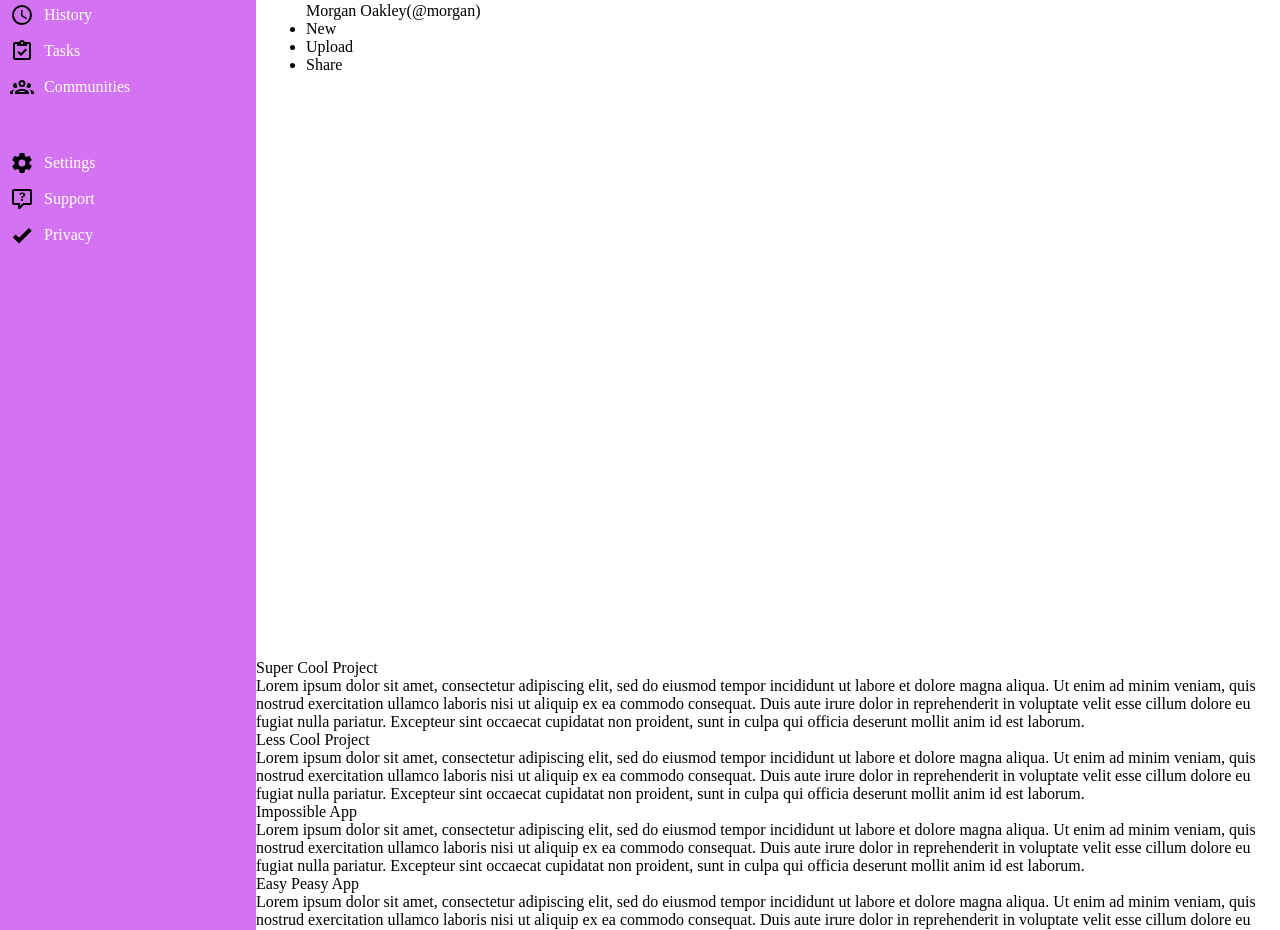
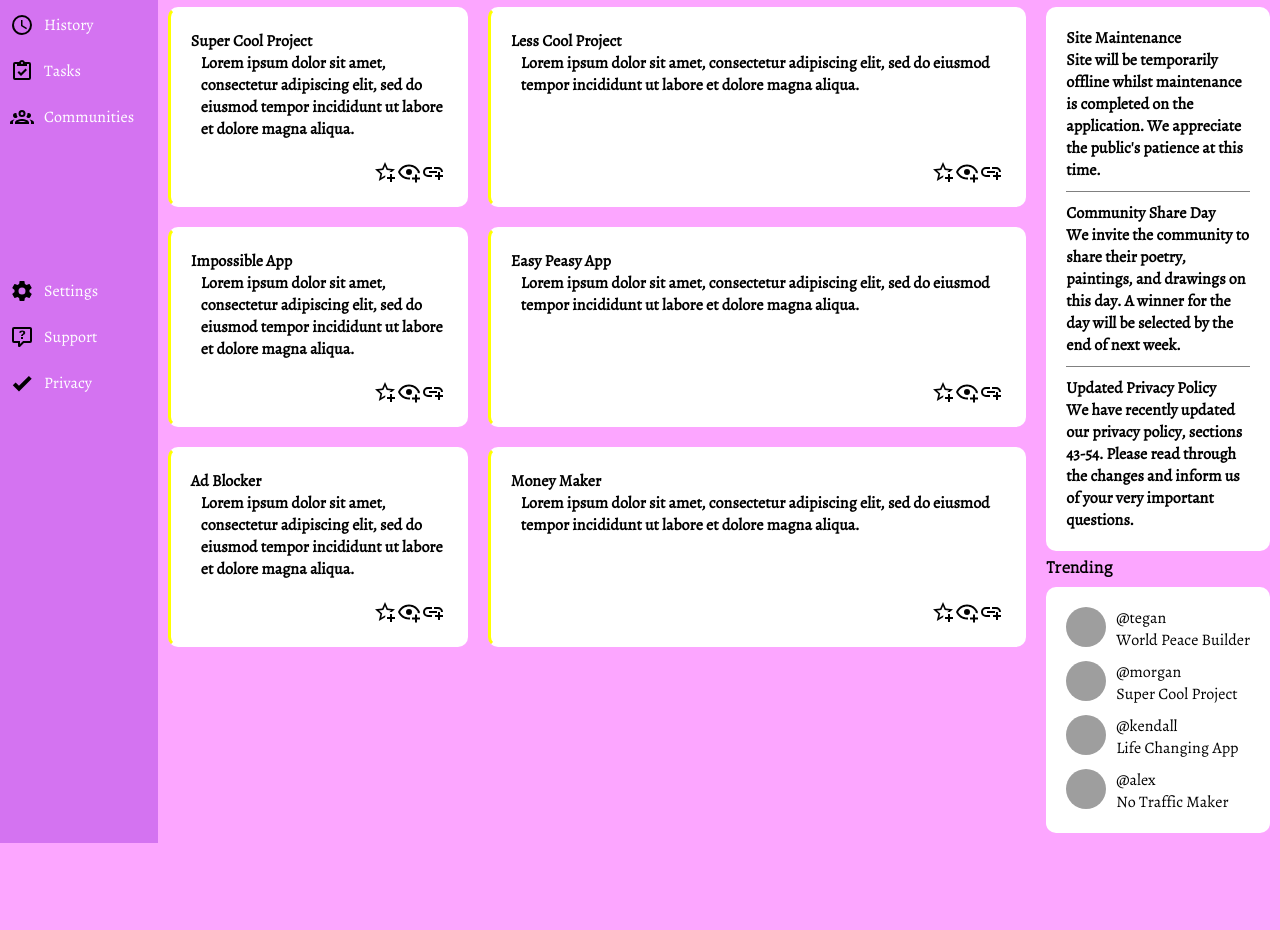
Before and after one commit to rynerson/odin-admin-dashboard, a plain HTML site: page index.html in a window 1280 px wide. Shown: the part 191-1121 px from the top of the page. Drawn offline with Linux system fonts and the light colour scheme; grey boxes are pictures that could not be loaded.

Commit message:
Add custom fonts. Develop card layout for main content. Develop the announcements and Trending areas.

```diff
--- /dev/null
+++ b/fonts/stylesheet.css
@@ -0,0 +1,17 @@
+@font-face {
+    font-family: 'Antic Slab';
+    src: url('AnticSlab.woff2') format('woff2'),
+        url('AnticSlab.woff') format('woff');
+    font-weight: 300;
+    font-style: normal;
+    font-display: swap;
+}
+
+@font-face {
+    font-family: 'Alegreya';
+    src: url('Alegreya-Regular.woff2') format('woff2'),
+        url('Alegreya-Regular.woff') format('woff');
+    font-weight: normal;
+    font-style: normal;
+    font-display: swap;
+}
--- a/index.html
+++ b/index.html
@@ -10,23 +10,21 @@
      <div class="side_bar">
         <div class="logo_info">
         <img src = "./svgs/view-dashboard-outline.svg" alt = "dashboard" class = "logo">
-        <p>Dashboard</p>
+        <h4 class="headings">Dashboard</h4>
         </div>
         <div class="menu">
-        <ul>
-            <div class="menu_top">
+        <ul class="menu_top">
                 <li><img src="./svgs/home-variant-outline.svg" alt="home logo" class = "icons"> <a href="#">Home</a></li>
                 <li><img src="./svgs/face-woman-profile.svg" alt="profile" class = "icons"><a href="#">Profile</a></li>
                 <li><img src="./svgs/message-reply-outline.svg" alt="messages" class = "icons"><a href="#">Messages</a></li>
                 <li><img src="./svgs/clock-outline.svg" alt="clock outline" class = "icons"><a href = "#">History</a></li>
                 <li><img src="./svgs/clipboard-check-outline.svg" alt="clipboard" class = "icons"><a href = "#">Tasks</a></li>
                 <li><img src="./svgs/account-group-outline.svg" alt="communities" class = "icons"><a href = "#">Communities</a></li>
-            </div>
-            <div class="menu_bottom">
+        </ul>
+        <ul class="menu_bottom">
                 <li><img src="./svgs/cog.svg" alt="settings" class = "icons"><a href = "#">Settings</a></li>
                 <li><img src="./svgs/comment-question-outline.svg" alt="question comment box" class = "icons"><a href = "#">Support</a></li>
                 <li><img src="./svgs/check-bold.svg" alt="checkmark" class = "icons"><a href = "#">Privacy</a></li>
-            </div>
         </ul>
     </div>
 
@@ -36,123 +34,176 @@
         <div>
             <img src="svgs/magnify.svg" alt="magnifying glass" class = "icons">
             <input type="text" class = "search_box">
-            <img src="cat.png" alt="gray kitten">
+            <img src="photos/cat.png" alt="gray kitten">
             <img src="./svgs/bell-ring.svg" alt="ringing bell" class="icons">
             <p>Morgan Oakley</p>
         </div>
         <div>
-        <img src="cat.png" alt="gray kitten">
+            <div>
+                <img src="photos/cat.png" alt="gray kitten">
+                <div class = "name_block">
                 <p>Hi there,</p>
                 <p>Morgan Oakley(@morgan)</p>
-        <ul>
-            <li>New</li>
-            <li>Upload</li>
-            <li>Share</li>
-        </ul>
                 </div>
             </div>
 
+
+
+            <button>New</button>
+            <button>Upload</button>
+            <button>Share</button>
+
+        </div>
+
+    </div>
+
     <div class="main_content">
+        <h4 class="headings">Your Projects</h4>
         <div class="projects">
             <div class="card">
-                <p>Super Cool Project</p>
+                <div class="card_content">
+                    <h4>Super Cool Project</h4>
                     <p>Lorem ipsum dolor sit amet, consectetur adipiscing elit,
                         sed do eiusmod tempor incididunt ut labore et dolore magna aliqua.
-                    Ut enim ad minim veniam, quis nostrud exercitation ullamco laboris nisi ut aliquip ex ea commodo consequat.
-                    Duis aute irure dolor in reprehenderit in voluptate velit esse cillum dolore eu fugiat nulla pariatur.
-                    Excepteur sint occaecat cupidatat non proident, sunt in culpa qui officia deserunt mollit anim id est laborum.
+
                     </p>
                 </div>
+                <div class="card_svgs">
+                    <img src="svgs/star-plus-outline.svg" alt="star" class = "icons">
+                    <img src="svgs/eye-plus-outline.svg" alt="eye" class = "icons">
+                    <img src="svgs/link-plus.svg" alt="link" class = "icons">
+                </div>
+            </div>
             <div class="card">
-                <p>Less Cool Project</p>
+                <div class="card_content">
+                    <h4>Less Cool Project</h4>
                     <p>Lorem ipsum dolor sit amet, consectetur adipiscing elit,
                     sed do eiusmod tempor incididunt ut labore et dolore magna aliqua.
-                    Ut enim ad minim veniam, quis nostrud exercitation ullamco laboris nisi ut aliquip ex ea commodo consequat.
-                    Duis aute irure dolor in reprehenderit in voluptate velit esse cillum dolore eu fugiat nulla pariatur.
-                    Excepteur sint occaecat cupidatat non proident, sunt in culpa qui officia deserunt mollit anim id est laborum.
+
                     </p>
                 </div>
+                 <div class="card_svgs">
+                    <img src="svgs/star-plus-outline.svg" alt="star" class = "icons">
+                    <img src="svgs/eye-plus-outline.svg" alt="eye" class = "icons">
+                    <img src="svgs/link-plus.svg" alt="link" class = "icons">
+                </div>
+
+            </div>
             <div class="card">
-                <p>Impossible App</p>
+            <div class = "card_content">
+                <h4>Impossible App</h4>
                 <p>Lorem ipsum dolor sit amet, consectetur adipiscing elit,
                     sed do eiusmod tempor incididunt ut labore et dolore magna aliqua.
-                    Ut enim ad minim veniam, quis nostrud exercitation ullamco laboris nisi ut aliquip ex ea commodo consequat.
-                    Duis aute irure dolor in reprehenderit in voluptate velit esse cillum dolore eu fugiat nulla pariatur.
-                    Excepteur sint occaecat cupidatat non proident, sunt in culpa qui officia deserunt mollit anim id est laborum.
+
                 </p>
             </div>
+             <div class="card_svgs">
+                    <img src="svgs/star-plus-outline.svg" alt="star" class = "icons">
+                    <img src="svgs/eye-plus-outline.svg" alt="eye" class = "icons">
+                    <img src="svgs/link-plus.svg" alt="link" class = "icons">
+            </div>
+            </div>
             <div class="card">
-                <p>Easy Peasy App</p>
+            <div class="card_content">
+                <h4>Easy Peasy App</h4>
                  <p>Lorem ipsum dolor sit amet, consectetur adipiscing elit,
                     sed do eiusmod tempor incididunt ut labore et dolore magna aliqua.
-                    Ut enim ad minim veniam, quis nostrud exercitation ullamco laboris nisi ut aliquip ex ea commodo consequat.
-                    Duis aute irure dolor in reprehenderit in voluptate velit esse cillum dolore eu fugiat nulla pariatur.
-                    Excepteur sint occaecat cupidatat non proident, sunt in culpa qui officia deserunt mollit anim id est laborum.
+
                 </p>
             </div>
+            <div class = "card_svgs">
+                <img src="svgs/star-plus-outline.svg" alt="star" class = "icons">
+                <img src="svgs/eye-plus-outline.svg" alt="eye" class = "icons">
+                <img src="svgs/link-plus.svg" alt="link" class = "icons">
+            </div>
+            </div>
             <div class="card">
-                <p>Ad Blocker</p>
+                <div class = "card_content">
+                <h4>Ad Blocker</h4>
                  <p>Lorem ipsum dolor sit amet, consectetur adipiscing elit,
                     sed do eiusmod tempor incididunt ut labore et dolore magna aliqua.
-                    Ut enim ad minim veniam, quis nostrud exercitation ullamco laboris nisi ut aliquip ex ea commodo consequat.
-                    Duis aute irure dolor in reprehenderit in voluptate velit esse cillum dolore eu fugiat nulla pariatur.
-                    Excepteur sint occaecat cupidatat non proident, sunt in culpa qui officia deserunt mollit anim id est laborum.
+
                 </p>
             </div>
+            <div class = "card_svgs">
+                    <img src="svgs/star-plus-outline.svg" alt="star" class = "icons">
+                    <img src="svgs/eye-plus-outline.svg" alt="eye" class = "icons">
+                    <img src="svgs/link-plus.svg" alt="link" class = "icons">
+            </div>
+            </div>
             <div class="card">
-                <p>Money Maker</p>
+                <div class = "card_content">
+                    <h4>Money Maker</h4>
                     <p>Lorem ipsum dolor sit amet, consectetur adipiscing elit,
                     sed do eiusmod tempor incididunt ut labore et dolore magna aliqua.
-                    Ut enim ad minim veniam, quis nostrud exercitation ullamco laboris nisi ut aliquip ex ea commodo consequat.
-                    Duis aute irure dolor in reprehenderit in voluptate velit esse cillum dolore eu fugiat nulla pariatur.
-                    Excepteur sint occaecat cupidatat non proident, sunt in culpa qui officia deserunt mollit anim id est laborum.
                     </p>
+                </div>
+                  <div class = "card_svgs">
+                    <img src="svgs/star-plus-outline.svg" alt="star" class = "icons">
+                    <img src="svgs/eye-plus-outline.svg" alt="eye" class = "icons">
+                    <img src="svgs/link-plus.svg" alt="link" class = "icons">
+            </div>
             </div>
 
 
         </div>
+
+
+
+    </div>
+
      <div class="announcements">
+           <h4 class = "headings">Announcements</h4>
+           <div class="articles">
             <div class="article">
-                <p>Site Maintenance</p>
-                <p>Site will be temporarily offline whilst maintenance is completed on the application.
+                <h4>Site Maintenance</h4>
+                <p class="bottom-border">Site will be temporarily offline whilst maintenance is completed on the application.
                     We appreciate the public's patience at this time.  </p>
             </div>
             <div class="article">
-                <p>Community Share Day</p>
-                <p>We invite the community to share their poetry, paintings, and drawings on this day.
+                <h4>Community Share Day</h4>
+                <p class="bottom-border">We invite the community to share their poetry, paintings, and drawings on this day.
                     A winner for the day will be selected by the end of next week.
                 </p>
             </div>
             <div class="article">
-                <p>Updated Privacy Policy</p>
+                <h4>Updated Privacy Policy</h4>
                 <p>We have recently updated our privacy policy, sections 43-54.
                  Please read through the changes and inform us of your very important questions.</p>
             </div>
-
+        </div>
         </div>
         <div class="trending">
+            <h4 class="headings">Trending</h4>
+            <div class = "profiles">
             <div class = "profile">
-                <img src = "david-kohler-OmWw4SfE2DI-unsplash.jpg">
+                <img src = "photos/david-kohler-OmWw4SfE2DI-unsplash.jpg">
+                <div class = profile_block>
                     <p>@tegan</p>
                     <p>World Peace Builder</p>
                 </div>
+                </div>
             <div class = "profile">
-                <img src = "scott-webb-ttCFWHrmWH4-unsplash.jpg">
+                <img src = "photos/scott-webb-ttCFWHrmWH4-unsplash.jpg">
+                <div class = "profile_block">
                     <p>@morgan</p>
                     <p>Super Cool Project</p>
                 </div>
+            </div>
             <div class = "profile">
-                <img src = "mikhail-vasilyev-IFxjDdqK_0U-unsplash.jpg">
+                <img src = "photos/mikhail-vasilyev-IFxjDdqK_0U-unsplash.jpg">
+                <div class = "profile_block">
                     <p>@kendall</p>
                     <p>Life Changing App</p>
                 </div>
+            </div>
             <div class = "profile">
-                <img src = "andreas-brun-E2XMlTtLSQM-unsplash.jpg">
+                <img src = "photos/andreas-brun-E2XMlTtLSQM-unsplash.jpg">
+                <div class = "profile_block">
                     <p>@alex</p>
-                <p>No traffic maker</p>
+                    <p>No Traffic Maker</p>
                 </div>
-
-
+            </div>
             </div>
 
 
--- a/style.css
+++ b/style.css
@@ -1,3 +1,22 @@
+/*fonts*/
+@font-face {
+    font-family: 'Antic Slab';
+    src: url('fonts/AnticSlab.woff2') format('woff2'),
+        url('fonts/AnticSlab.woff') format('woff');
+    font-weight: 300;
+    font-style: normal;
+    font-display: swap;
+}
+
+@font-face {
+    font-family: 'Alegreya';
+    src: url('fonts/Alegreya-Regular.woff2') format('woff2'),
+        url('fonts/Alegreya-Regular.woff') format('woff');
+    font-weight: normal;
+    font-style: normal;
+    font-display: swap;
+}
+
 /*reset*/
 * {
   margin: 0;
@@ -5,30 +24,75 @@
   box-sizing: border-box; /* Ensures padding and border are included in the element's total width and height */
 
 }
+/*body*/
 body{
-    background-color:rgb(255, 255, 255);
+    background-color:rgb(252, 166, 255);
     display:grid;
     grid-auto-flow:column;
-    grid-template-columns: 1fr 4fr;
-    grid-template-rows:1fr 1fr;
+    grid-template-columns: auto 4fr 1fr;
+    grid-template-rows:1fr auto auto;
+    grid-template-areas:
+        "sidebar header header"
+        "sidebar main announcements"
+        "sidebar main trending";
+    font-family:"Alegreya", serif;
+    height:100vh;
 }
+/* heading font style */
+.headings{
+    font-family:'Antic Slab', serif;
+    margin-left:10px;
+}
+/*default image style*/
 img{
     width:50px;
     height:auto;
 }
-.side_bar{
-    background-color:rgb(212, 115, 241);
-    color:white;
+/*side bar styles*/
+/* Sidebar container */
+.side_bar {
+    background-color: rgb(212, 115, 241);
+    color: white;
     padding: 10px;
-    grid-row:1/-1;
-    display:grid;
-    grid-auto-flow:row;
-    grid-template-rows: auto 1fr;
-    row-gap:20px;
+    grid-area: sidebar;
+    display: grid;
+    grid-template-rows: auto 1fr; /* logo at top, menu fills rest */
 
 
+}
+.menu {
+    display: grid;
+    grid-template-rows: 0.5fr 1fr 2fr; /* top menu, spacer, bottom menu */
+
+}
+
+.menu ul{
+    list-style-type:none;
+    margin:0;
+    padding:0;
+
+}
+.menu ul li {
+    display: grid;
+    grid-template-columns: auto 1fr; /* icon column + flexible text column */
+    align-items: center; /* vertically center both */
+    column-gap: 10px; /* space between icon and text */
+    padding: 6px 0;
+}
+.menu_top{
+    display: grid;
+    row-gap:10px;
 
 
+}
+.menu_bottom{
+    display:grid;
+    row-gap:10px;
+    align-self:end;
+}
+.menu ul a{
+    text-decoration:none;
+    color:white;
 }
 .logo{
     width:50px;
@@ -40,47 +104,16 @@ img{
     grid-template-columns:auto 1fr;
     align-items:center;
 }
+/*header styles*/
 .header{
-    grid-row:1/2;
-    grid-column:2/2;
+    grid-area:header;
     display:grid;
-    grid-template-rows: auto 1fr 1fr 1fr;
-    grid-template-columns: 1fr 1fr;
-    grid-auto-flow:column;
-    padding:50px;
-}
-
-.main_content{
-    grid-row:2/2;
-    grid-column:2/2;
-}
-.menu ul{
-    list-style-type:none;
-    margin:0;
-    padding:0;
+    grid-template-rows: auto 1fr;
+    padding:20px;
+    border-bottom:1px solid rgb(138, 114, 114);
+    margin-bottom:20px;
 
 
-}
-.menu ul li {
-    display: grid;
-    grid-template-columns: auto 1fr;  /* icon column + flexible text column */
-    align-items: center;              /* vertically center both */
-    column-gap: 10px;                 /* space between icon and text */
-    padding: 6px 0;
-}
-
-.icons {
-    width: 24px;                 /* smaller icons look cleaner */
-    height: auto;
-}
-.menu ul{
-    display:grid;
-    grid-template-rows: auto 1fr;
-    row-gap:40px;
-}
-.menu ul a{
-    text-decoration:none;
-    color:white;
 }
 .header img{
     border-radius:50%;
@@ -90,3 +123,169 @@ img{
     padding: 8px; /* Add padding for better appearance */
     background-color:rgb(231, 255, 248);
 }
+.header > div:first-child {
+  display: grid;
+  grid-template-columns: auto 1fr auto auto auto;
+  align-items: center;  /* vertically center everything */
+  gap: 10px;            /* space between items */
+  margin-bottom:20px;
+}
+.header > div:last-child{
+    display:grid;
+    grid-auto-flow:column;
+    grid-template-columns:1fr auto auto auto;
+    gap:10px;
+    align-items:start;
+
+}
+button{
+  border-radius: 20px;
+  background-color: rgb(19, 68, 230);
+  color: white;
+  padding: 8px 20px;   /* horizontal and vertical padding instead */
+  font-size: 1rem;
+  border: none;
+
+}
+.header > div:last-child>div{
+    display:grid;
+    grid-auto-flow:column;
+    grid-template-columns:auto 1fr;
+    align-items:start;
+    column-gap:10px;
+}
+.name_block {
+  display: flex;
+  flex-direction: column;
+  gap: 2px;
+}
+/*main content styles*/
+.main_content{
+    grid-area:main;
+
+}
+.projects{
+    display:grid;
+    grid-auto-flow: row;
+    grid-template-columns: 1fr auto;
+    grid-template-rows: 1fr auto auto;
+
+
+}
+
+.card{
+    background-color:rgb(255, 255, 255);
+    padding:20px 20px;
+    border-radius: 10px;
+
+    border: 3px solid rgb(255, 255, 255);
+    border-left-color: yellow;
+    margin:10px;
+    display:grid;
+    grid-auto-flow: row;
+    grid-template-rows: 1fr auto auto;
+    min-width:300px;
+
+
+
+}
+.card_content p:first-of-type {
+    font-weight:bold;
+    margin-bottom:10px;
+
+
+
+}
+.card_svgs{
+    display:grid;
+    grid-auto-flow: column;
+    justify-content:end;
+    margin-top:10px;
+}
+.main_content p:first-of-type{
+    font-weight:bold;
+    margin-left:10px;
+
+}
+/*default styles for icons*/
+.icons {
+    width: 24px;                 /* smaller icons look cleaner */
+    height: auto;
+}
+/*styles for announcements*/
+.announcements{
+    grid-area:announcements;
+}
+.announcements > p:first-of-type{
+    font-weight:bold;
+    margin-left:10px;
+
+}
+.articles{
+
+    background-color:white;
+    display:grid;
+    grid-auto-flow: column;
+    grid-template-rows: auto auto 1fr;
+    row-gap:10px;
+    padding:20px;
+    border-radius:10px;
+    margin:10px;
+
+}
+.article > p:first-of-type{
+    font-weight:bold;
+
+
+}
+/*styles for trending section*/
+.trending{
+    grid-area:trending;
+}
+.bottom-border{
+    padding-bottom:10px;
+    border-bottom: 1px solid gray;
+}
+
+.trending > p:first-of-type{
+    font-weight: bold;
+    margin-left:10px;
+}
+.profiles{
+
+    background-color:white;
+    display:grid;
+    grid-auto-flow: column;
+    grid-template-rows: auto auto auto 1fr;
+    row-gap:10px;
+    padding:20px;
+    border-radius:10px;
+    margin:10px;
+
+}
+.profile{
+    display:grid;
+    grid-auto-flow: column;
+    grid-template-columns: auto 1fr;
+
+
+
+}
+.profile_block{
+    display:grid;
+    grid-auto-flow:row;
+    grid-template-rows: auto 1fr;
+}
+
+.profile p{
+    display:inline;
+    white-space:nowrap;
+
+
+}
+.profile img {
+  width: 40px;
+  height: 40px;
+  border-radius: 50%;
+  margin-right:10px;
+}
```
Also changed, not shown: fonts/demo.html (added, +221 -0 lines), fonts/Alegreya-Regular.woff (added), fonts/Alegreya-Regular.woff2 (added), fonts/AnticSlab.woff (added), fonts/AnticSlab.woff2 (added), photos/cat.png (renamed from cat.png), svgs/eye-plus-outline.svg (added), svgs/link-plus.svg (added), svgs/star-plus-outline.svg (added), sylwia-bartyzel-GL4bT84JdNg-unsplash.jpg (deleted), 8 other files. Lines whose indentation alone changed are shown as unchanged.
